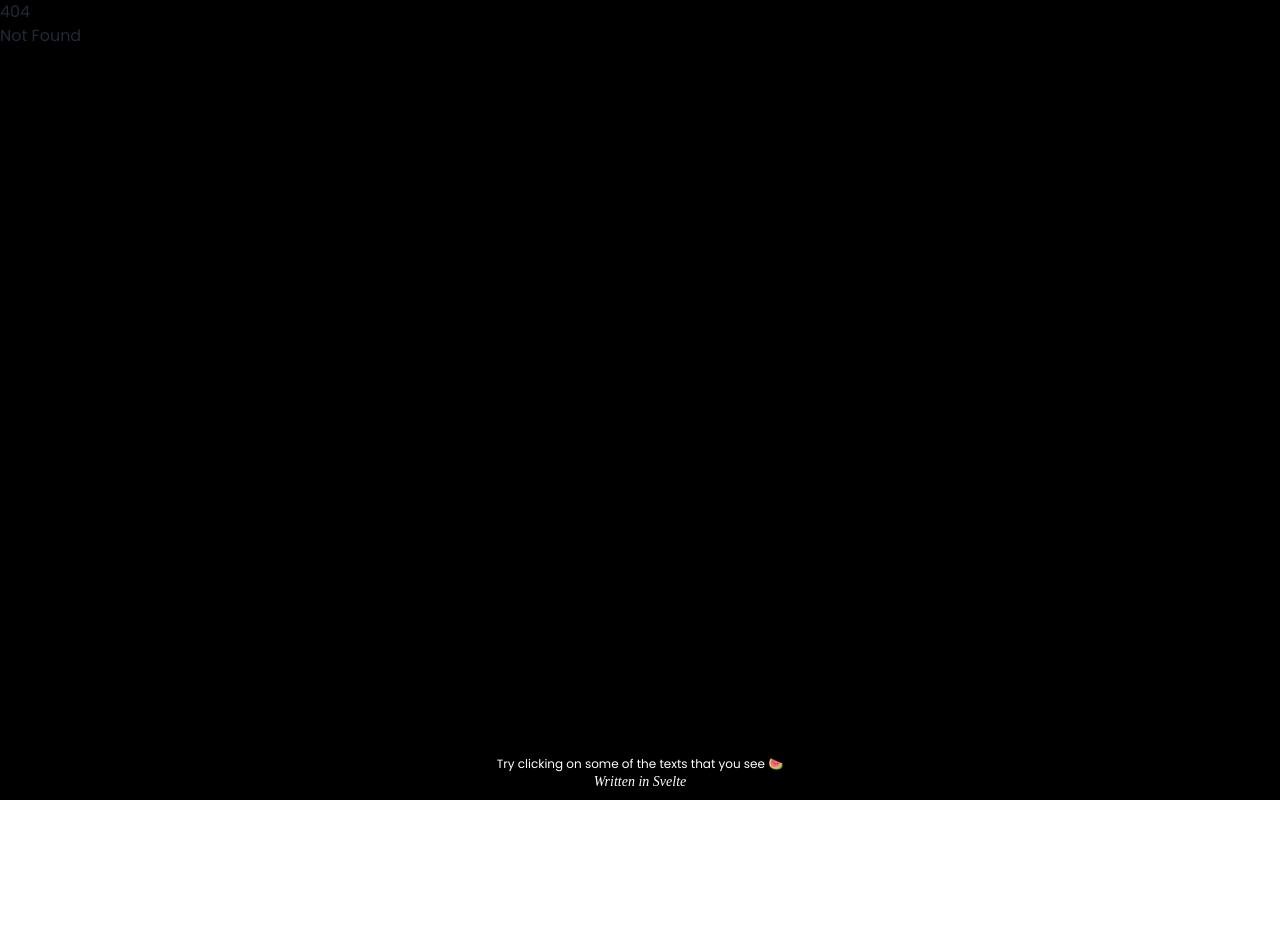
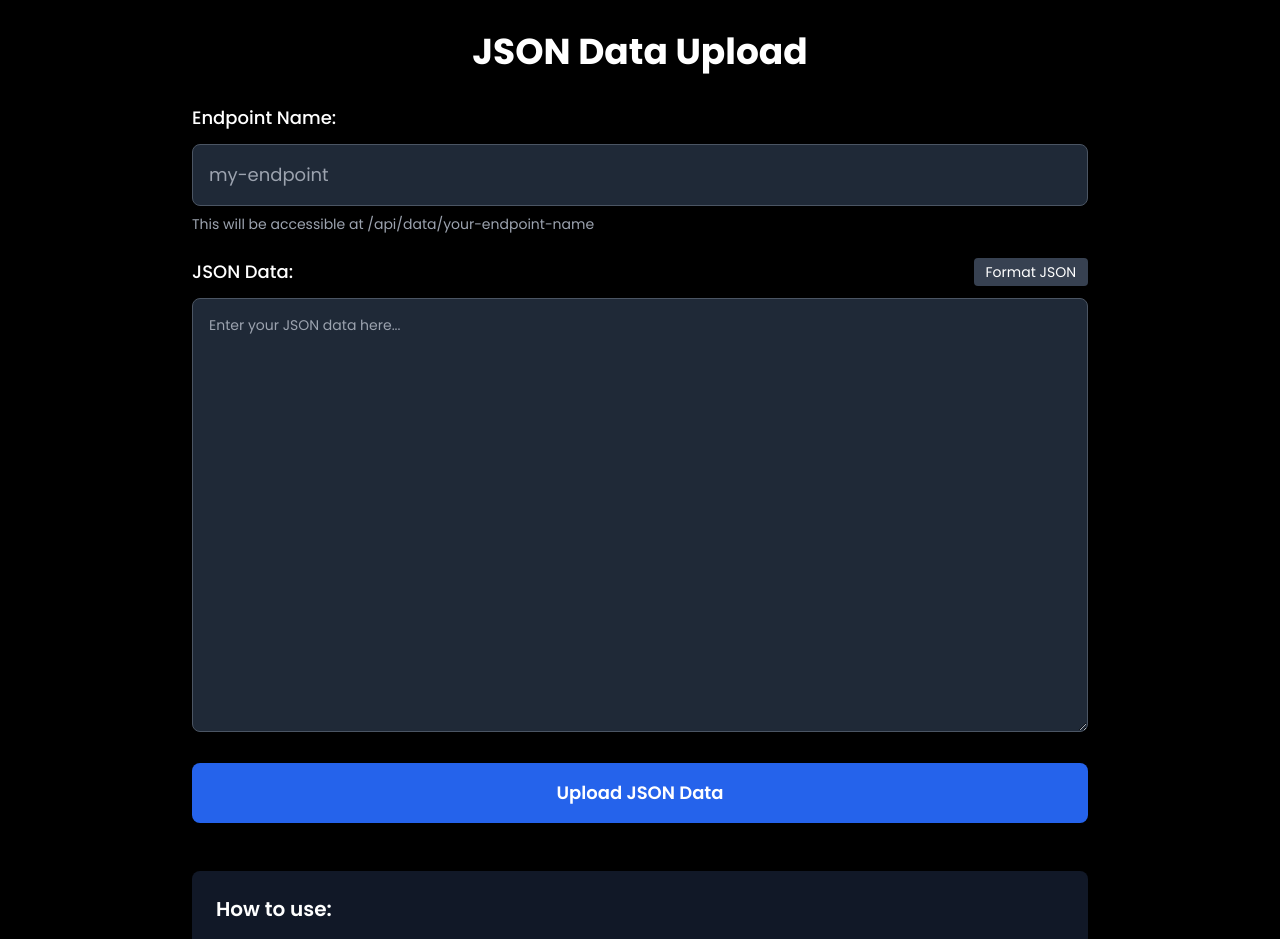
Before and after one commit to achyuth13/achyuth13.github.io, a SvelteKit app: page /upload in a window 1280 px wide. Before the commit this address had no page. Shown: the top 939 px of the page. Before the commit the page ends 800 px from the top, so only its background shows below. Built offline with nearby package versions, Linux system fonts and the light colour scheme.

Commit message:
Implement in-memory data storage and API for JSON uploads

```diff
--- /dev/null
+++ b/src/lib/dataStore.ts
@@ -0,0 +1,2 @@
+// Shared in-memory storage
+export const dataStore = new Map<string, any>();
--- /dev/null
+++ b/src/routes/api/data/[endpoint]/+server.ts
@@ -0,0 +1,33 @@
+import { json } from '@sveltejs/kit';
+import type { RequestHandler } from '@sveltejs/kit';
+import { dataStore } from '$lib/dataStore.js';
+
+export const GET: RequestHandler = async ({ params }) => {
+    try {
+        const endpoint = params.endpoint;
+
+        if (!endpoint || !dataStore.has(endpoint)) {
+            return json({ error: 'Endpoint not found' }, { status: 404 });
+        }
+
+        const data = dataStore.get(endpoint);
+        return json(data);
+    } catch (error) {
+        return json({ error: 'Failed to read data' }, { status: 500 });
+    }
+};
+
+export const DELETE: RequestHandler = async ({ params }) => {
+    try {
+        const endpoint = params.endpoint;
+
+        if (!endpoint || !dataStore.has(endpoint)) {
+            return json({ error: 'Endpoint not found' }, { status: 404 });
+        }
+
+        dataStore.delete(endpoint);
+        return json({ success: true, message: 'Endpoint deleted' });
+    } catch (error) {
+        return json({ error: 'Failed to delete endpoint' }, { status: 500 });
+    }
+};
--- /dev/null
+++ b/src/routes/api/upload/+server.ts
@@ -0,0 +1,32 @@
+import { json } from '@sveltejs/kit';
+import type { RequestHandler } from '@sveltejs/kit';
+import { dataStore } from '$lib/dataStore.js';
+
+export const POST: RequestHandler = async ({ request }) => {
+    try {
+        const { endpoint, data } = await request.json();
+
+        if (!endpoint || !data) {
+            return json({ error: 'Missing endpoint or data' }, { status: 400 });
+        }
+
+        // Sanitize endpoint name
+        const sanitizedEndpoint = endpoint.replace(/[^a-zA-Z0-9-_]/g, '');
+
+        // Save data to memory
+        dataStore.set(sanitizedEndpoint, data);
+
+        return json({ success: true, endpoint: sanitizedEndpoint });
+    } catch (error) {
+        return json({ error: 'Failed to save data' }, { status: 500 });
+    }
+};
+
+export const GET: RequestHandler = async () => {
+    try {
+        const endpoints = Array.from(dataStore.keys());
+        return json({ endpoints, total: endpoints.length });
+    } catch (error) {
+        return json({ error: 'Failed to list endpoints' }, { status: 500 });
+    }
+};
--- /dev/null
+++ b/src/routes/upload/+page.svelte
@@ -0,0 +1,128 @@
+<script lang="ts">
+    let jsonData = '';
+    let endpointName = '';
+    let message = '';
+    let isLoading = false;
+    let messageType: 'success' | 'error' = 'success';
+
+    async function uploadJson() {
+        if (!jsonData || !endpointName) {
+            showMessage('Please provide both endpoint name and JSON data', 'error');
+            return;
+        }
+
+        try {
+            JSON.parse(jsonData); // Validate JSON
+        } catch (e) {
+            showMessage('Invalid JSON format', 'error');
+            return;
+        }
+
+        isLoading = true;
+        try {
+            const response = await fetch('/api/upload', {
+                method: 'POST',
+                headers: {
+                    'Content-Type': 'application/json'
+                },
+                body: JSON.stringify({
+                    endpoint: endpointName,
+                    data: JSON.parse(jsonData)
+                })
+            });
+
+            const result = await response.json();
+
+            if (response.ok) {
+                showMessage(`Data uploaded successfully! Access at: /api/data/${result.endpoint}`, 'success');
+                jsonData = '';
+                endpointName = '';
+            } else {
+                showMessage(result.error || 'Upload failed', 'error');
+            }
+        } catch (error) {
+            showMessage('Error uploading data', 'error');
+        }
+        isLoading = false;
+    }
+
+    function showMessage(text: string, type: 'success' | 'error') {
+        message = text;
+        messageType = type;
+        setTimeout(() => {
+            message = '';
+        }, 5000);
+    }
+
+    function formatJson() {
+        try {
+            const parsed = JSON.parse(jsonData);
+            jsonData = JSON.stringify(parsed, null, 2);
+        } catch (e) {
+            showMessage('Invalid JSON format', 'error');
+        }
+    }
+</script>
+
+<div class="min-h-screen bg-black text-white p-8">
+    <div class="max-w-4xl mx-auto">
+        <h1 class="text-4xl font-bold mb-8 text-center">JSON Data Upload</h1>
+
+        <div class="space-y-6">
+            <div>
+                <label for="endpoint" class="block text-lg font-medium mb-3">Endpoint Name:</label>
+                <input
+                    id="endpoint"
+                    type="text"
+                    bind:value={endpointName}
+                    placeholder="my-endpoint"
+                    class="w-full p-4 bg-gray-800 border border-gray-600 rounded-lg text-white text-lg"
+                />
+                <p class="text-sm text-gray-400 mt-2">This will be accessible at /api/data/your-endpoint-name</p>
+            </div>
+
+            <div>
+                <div class="flex justify-between items-center mb-3">
+                    <label for="json" class="block text-lg font-medium">JSON Data:</label>
+                    <button
+                        on:click={formatJson}
+                        class="bg-gray-700 hover:bg-gray-600 text-white px-3 py-1 rounded text-sm"
+                    >
+                        Format JSON
+                    </button>
+                </div>
+                <textarea
+                    id="json"
+                    bind:value={jsonData}
+                    placeholder='Enter your JSON data here...'
+                    rows="20"
+                    class="w-full p-4 bg-gray-800 border border-gray-600 rounded-lg text-white font-mono text-sm"
+                ></textarea>
+            </div>
+
+            <button
+                on:click={uploadJson}
+                disabled={isLoading}
+                class="w-full bg-blue-600 hover:bg-blue-700 disabled:bg-gray-600 text-white px-6 py-4 rounded-lg transition-colors text-lg font-semibold"
+            >
+                {isLoading ? 'Uploading...' : 'Upload JSON Data'}
+            </button>
+
+            {#if message}
+                <div class="p-4 rounded-lg {messageType === 'success' ? 'bg-green-900 border border-green-600' : 'bg-red-900 border border-red-600'}">
+                    <p class="text-sm">{message}</p>
+                </div>
+            {/if}
+        </div>
+
+        <div class="mt-12 p-6 bg-gray-900 rounded-lg">
+            <h2 class="text-xl font-semibold mb-4">How to use:</h2>
+            <ol class="list-decimal list-inside space-y-2 text-gray-300">
+                <li>Enter a name for your endpoint (e.g., "users", "products")</li>
+                <li>Paste your JSON data in the text area</li>
+                <li>Click "Upload JSON Data"</li>
+                <li>Access your data at: <code class="bg-gray-800 px-2 py-1 rounded">https://yoursite.com/api/data/endpoint-name</code></li>
+            </ol>
+        </div>
+    </div>
+</div>
```
